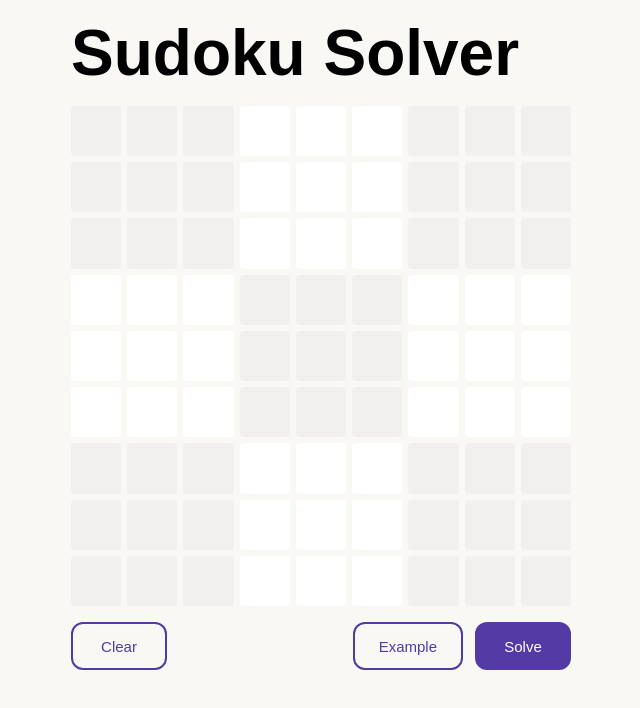
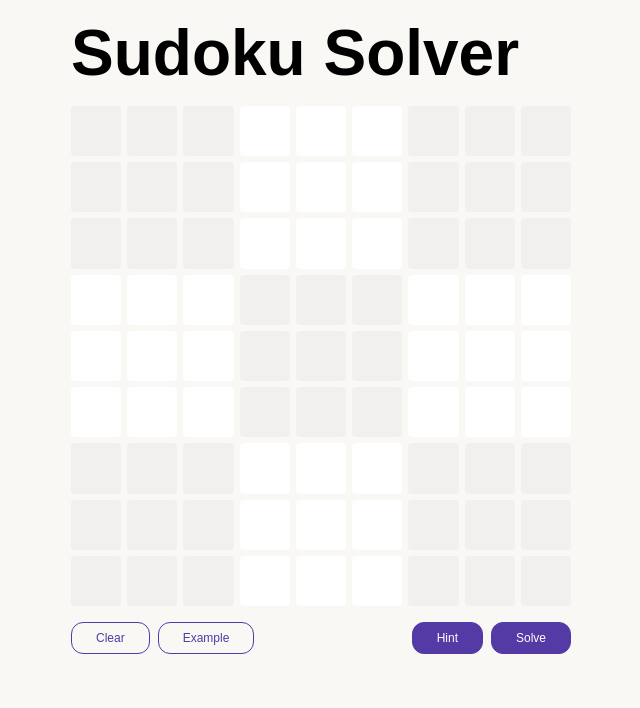
Before and after one commit to coderussell/sudoku-solver, a Vue app: page / in a window 1280 px wide. Shown: the top 708 px of the page, without its empty margins (319-959 px from the left). Built offline with nearby package versions, Linux system fonts and the light colour scheme; a web font is replaced by a local one.

Commit message:
added 'solveSingle' function

```diff
--- a/src/stores/solver.ts
+++ b/src/stores/solver.ts
@@ -1,7 +1,8 @@
-import { ref, computed, reactive } from 'vue'
+import { ref, computed, reactive, type Ref } from 'vue'
 import { defineStore } from 'pinia'
 import solveComplete from '../helpers/solve'
 import validateInput from '@/helpers/validate'
+import solveSection from '@/helpers/section'
 
 export const useSolver = defineStore('solver', () => {
 
@@ -84,9 +85,8 @@ export const useSolver = defineStore('solver', () => {
 
   const showExample = (): void => {
     Object.assign(sudoku, example)
+    solvedIndices.length = 0;
   }
-
-  // TODO: Function 'solveSingle'
 
   const validate = () => {
     const validation = validateInput(sudoku)
@@ -94,5 +94,40 @@ export const useSolver = defineStore('solver', () => {
     Object.assign(messages, validation?.errors)
   }
 
-  return { sudoku, example, solvedIndices, messages, solve, clear, showExample, validate }
+  const iterationCount: Ref<number> = ref(0);
+
+  const solveSingle = () => {
+    let firstIteration = [...sudoku];
+    const sectionTypes: ('rows' | 'columns' | 'squares')[] = ['rows', 'columns', 'squares']
+
+    // loop throgh a random section type
+    for (let i = 0; i <= 8; i++) {
+      firstIteration = solveSection(sectionTypes[iterationCount.value], i, firstIteration)
+    }
+    iterationCount.value++
+
+    // get indices that solved compared to original input
+    const solved: number[] = []
+    firstIteration.forEach((cell, index) => {
+      if (cell > 0 && cell !== sudoku[index]) solved.push(index)
+    })
+
+    if (!solved.length && iterationCount.value < 2) return solveSingle
+    if (!solved.length && iterationCount.value === 2) {
+      iterationCount.value = 0;
+      throw new Error('no solution found.')
+    }
+
+    // get random index
+    const randomIndex: number = Math.floor(Math.random() * solved.length)
+    const singleSolutionIndex: number = solved[randomIndex]
+
+    // fill in one cell at random index
+    solvedIndices.push(singleSolutionIndex)
+    sudoku[singleSolutionIndex] = firstIteration[singleSolutionIndex]
+
+    iterationCount.value = 0;
+  }
+
+  return { sudoku, example, solvedIndices, messages, solve, clear, showExample, validate, solveSingle }
 })
--- a/src/views/home.vue
+++ b/src/views/home.vue
@@ -12,9 +12,12 @@
     </div>
 
     <div class="actions">
-      <button @click="solver.clear">Clear</button>
       <div>
+        <button @click="solver.clear">Clear</button>
         <button @click="solver.showExample">Example</button>
+      </div>
+      <div>
+        <button class="primary" @click="solver.solveSingle">Hint</button>
         <button class="primary" @click="solver.solve">Solve</button>
       </div>
     </div>
@@ -110,14 +113,14 @@ h1 {
 
   div {
     display: flex;
-    gap: 12px;
+    gap: 8px;
   }
 
   button {
-    height: 48px;
-    min-width: 96px;
-    font-size: 0.9375rem;
-    border: 2px solid #533aa5;
+    height: 32px;
+    min-width: 64px;
+    font-size: 0.75rem;
+    border: 1px solid #533aa5;
     border-radius: 12px;
     background: none;
     color: #533aa5;
@@ -133,7 +136,7 @@ h1 {
     &:hover {
       background-color: #533aa5;
       color: white;
-      border: 2px solid #533aa5;
+      border: 1px solid #533aa5;
     }
 
     &:active {
```
